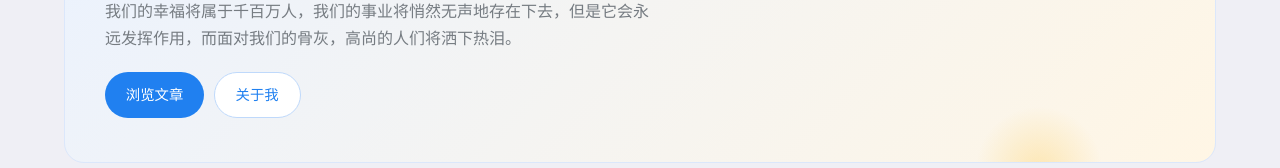
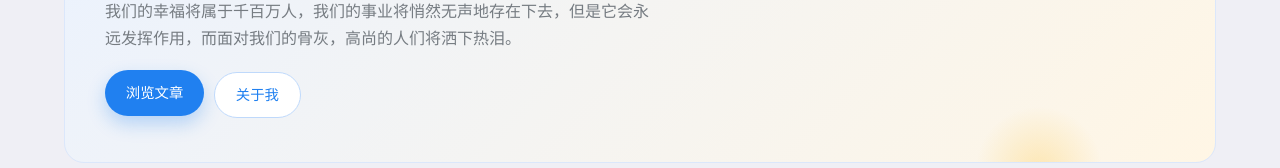
Before and after one commit to CheckeyZerone/Checkey01-Blog-Simple-Frontend, a Vue app: page / in a window 1280 px wide. In both pictures the pointer is over the link "浏览文章". Shown: the part 225-393 px from the top of the page. Built offline with nearby package versions, Linux system fonts and the light colour scheme.

Commit message:
feat: 首页按钮添加悬停与按下动效

```diff
--- a/src/components/HomeHero.vue
+++ b/src/components/HomeHero.vue
@@ -83,10 +83,30 @@
   font-weight: 500;
   font-family: inherit;
   text-decoration: none;
+
+  transition:
+    transform 0.18s ease,
+    box-shadow 0.18s ease,
+    background-color 0.18s ease,
+    color 0.18s ease,
+    border-color 0.18s ease;
+  will-change: transform;
+}
+.btn:hover {
+  transform: translateY(-2px);
+  box-shadow: 0 8px 18px rgb(32 128 240 / 0.28);
+}
+.btn:active {
+  transform: translateY(0) scale(0.97);
+  box-shadow: 0 4px 10px rgb(32 128 240 / 0.2);
 }
 .btn.ghost {
   background: #fff;
   color: var(--main-blue);
   border: 1px solid #bfd9fb;
 }
+.btn.ghost:hover {
+  border-color: var(--main-blue);
+  box-shadow: 0 4px 12px rgb(32 128 240 / 0.14);
+}
 </style>
```
